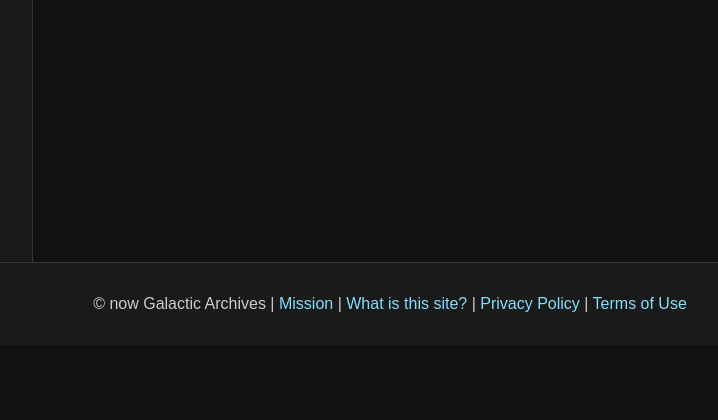
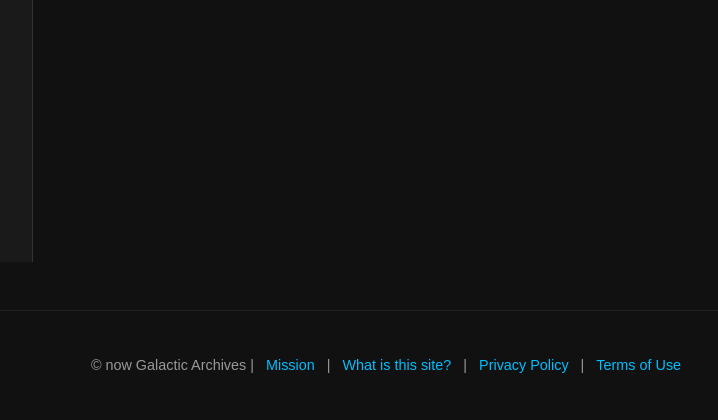
Before and after one commit to R21Digital/galactic-archives, a Node project: template src/layouts/base.njk in a window 1280 px wide. Shown: the part 538-958 px from the top of the page, without its empty margins (250-968 px from the left). Before the commit the page ends 850 px from the top, so only its background shows below. Run offline with Node 20 templates, Linux system fonts and the light colour scheme; the template is opened without the code that fills it, so the values that code supplies are empty.

Commit message:
Update site footer styles

```diff
--- a/src/styles/main.css
+++ b/src/styles/main.css
@@ -170,15 +170,18 @@
 }
 
 .site-footer {
-  background-color: #1a1a1a;
-  color: #ccc;
-  padding: 1rem;
   text-align: center;
-  border-top: 1px solid #333;
+  padding: 2rem;
+  font-size: 0.9rem;
+  color: #999;
+  background-color: #111;
+  border-top: 1px solid #222;
+  margin-top: 3rem;
 }
 
 .site-footer a {
-  color: #80dfff;
+  color: #00bfff;
+  margin: 0 0.5rem;
 }
 
 .site-footer a:hover {
```
